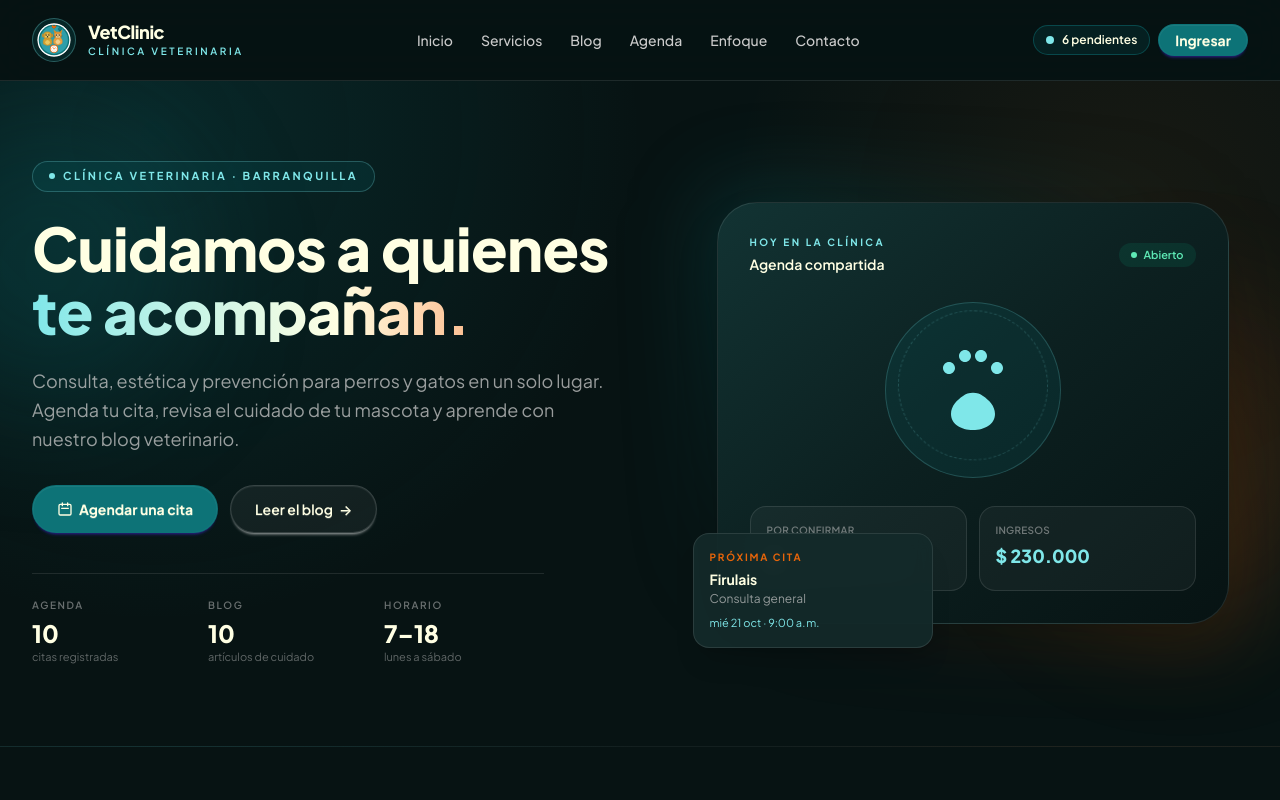
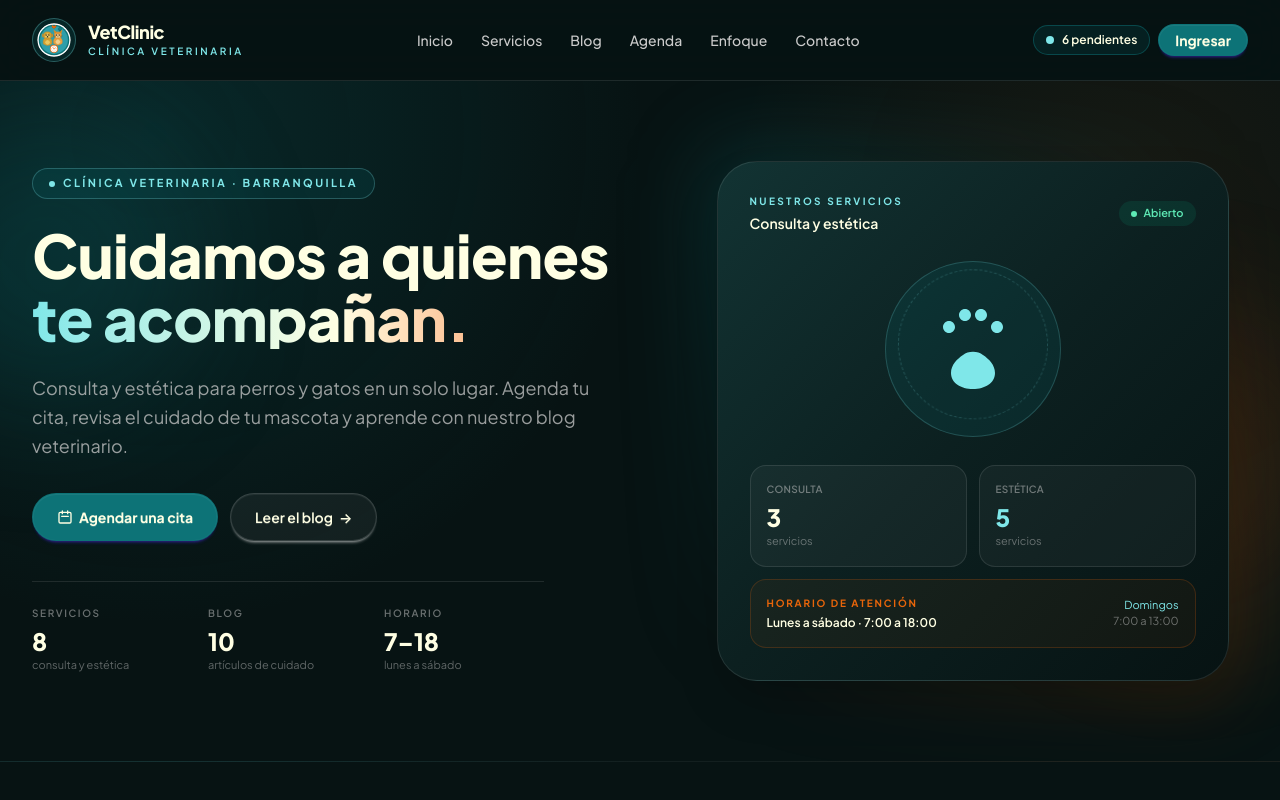
Before and after one commit to IngVictor2/veterinaria_fronted, an Angular app: page / in a window 1280 px wide. Shown: the top 800 px of the page. Built offline with nearby package versions, Linux system fonts and the light colour scheme.

Commit message:
refactor(inicio): simplifica el hero sin agenda en vivo

```diff
--- a/src/app/componentes/inicio/hero-section/hero-section.component.ts
+++ b/src/app/componentes/inicio/hero-section/hero-section.component.ts
@@ -1,12 +1,11 @@
-import { CurrencyPipe, DatePipe } from '@angular/common';
 import { Component, computed, inject } from '@angular/core';
 import { RouterLink } from '@angular/router';
+import { PORTAFOLIO_SERVICIOS } from '../../../datos/servicios-portafolio';
 import { BlogService } from '../../../servicios/blog.service';
-import { CitasDemoService } from '../../../servicios/citas-demo.service';
 
 @Component({
   selector: 'app-hero-section',
-  imports: [RouterLink, CurrencyPipe, DatePipe],
+  imports: [RouterLink],
   template: `
     <section
       id="inicio"
@@ -32,8 +31,8 @@ import { CitasDemoService } from '../../../servicios/citas-demo.service';
           </h1>
 
           <p class="mt-6 max-w-xl text-base leading-relaxed text-[#CBCBCB]/75 sm:text-lg">
-            Consulta, estética y prevención para perros y gatos en un solo lugar. Agenda tu cita,
-            revisa el cuidado de tu mascota y aprende con nuestro blog veterinario.
+            Consulta y estética para perros y gatos en un solo lugar. Agenda tu cita, revisa el
+            cuidado de tu mascota y aprende con nuestro blog veterinario.
           </p>
 
           <div class="mt-8 flex flex-col gap-3 sm:flex-row">
@@ -54,9 +53,9 @@ import { CitasDemoService } from '../../../servicios/citas-demo.service';
 
           <dl class="mt-10 grid max-w-lg grid-cols-3 gap-4 border-t border-white/10 pt-6">
             <div>
-              <dt class="text-[10px] font-semibold uppercase tracking-[0.16em] text-[#CBCBCB]/50">Agenda</dt>
-              <dd class="mt-1 text-2xl font-extrabold text-[#FFFFE3]">{{ citas.totalCitas() }}</dd>
-              <p class="text-[11px] text-[#CBCBCB]/45">citas registradas</p>
+              <dt class="text-[10px] font-semibold uppercase tracking-[0.16em] text-[#CBCBCB]/50">Servicios</dt>
+              <dd class="mt-1 text-2xl font-extrabold text-[#FFFFE3]">{{ totalServicios() }}</dd>
+              <p class="text-[11px] text-[#CBCBCB]/45">consulta y estética</p>
             </div>
             <div>
               <dt class="text-[10px] font-semibold uppercase tracking-[0.16em] text-[#CBCBCB]/50">Blog</dt>
@@ -79,8 +78,8 @@ import { CitasDemoService } from '../../../servicios/citas-demo.service';
           >
             <div class="flex items-center justify-between gap-3">
               <div>
-                <p class="text-[10px] font-bold uppercase tracking-[0.24em] text-[#7FE7E9]">Hoy en la clínica</p>
-                <p class="mt-1 text-sm font-semibold text-[#FFFFE3]">Agenda compartida</p>
+                <p class="text-[10px] font-bold uppercase tracking-[0.24em] text-[#7FE7E9]">Nuestros servicios</p>
+                <p class="mt-1 text-sm font-semibold text-[#FFFFE3]">Consulta y estética</p>
               </div>
               <span class="inline-flex items-center gap-1.5 rounded-full bg-emerald-400/10 px-3 py-1 text-[11px] font-semibold text-emerald-300">
                 <span class="h-1.5 w-1.5 rounded-full bg-emerald-300"></span>
@@ -97,30 +96,28 @@ import { CitasDemoService } from '../../../servicios/citas-demo.service';
 
             <div class="mt-7 grid grid-cols-2 gap-3">
               <div class="rounded-2xl border border-white/10 bg-white/[0.04] p-4">
-                <p class="text-[10px] font-semibold uppercase tracking-wide text-[#CBCBCB]/50">Por confirmar</p>
-                <p class="mt-1 text-2xl font-extrabold text-[#FFFFE3]">{{ citas.totalPendientes() }}</p>
+                <p class="text-[10px] font-semibold uppercase tracking-wide text-[#CBCBCB]/50">Consulta</p>
+                <p class="mt-1 text-2xl font-extrabold text-[#FFFFE3]">{{ totalConsultas() }}</p>
+                <p class="text-[11px] text-[#CBCBCB]/45">servicios</p>
               </div>
               <div class="rounded-2xl border border-white/10 bg-white/[0.04] p-4">
-                <p class="text-[10px] font-semibold uppercase tracking-wide text-[#CBCBCB]/50">Ingresos</p>
-                <p class="mt-1 text-lg font-extrabold text-[#7FE7E9]">
-                  {{ citas.ingresosConfirmados() | currency: 'COP' : 'symbol' : '1.0-0' : 'es-CO' }}
-                </p>
+                <p class="text-[10px] font-semibold uppercase tracking-wide text-[#CBCBCB]/50">Estética</p>
+                <p class="mt-1 text-2xl font-extrabold text-[#7FE7E9]">{{ totalEstetica() }}</p>
+                <p class="text-[11px] text-[#CBCBCB]/45">servicios</p>
               </div>
             </div>
-          </div>
 
-          @if (proximaCita(); as cita) {
-            <div
-              class="absolute -bottom-6 -left-2 w-60 rounded-2xl border border-white/10 bg-[#132a2a]/95 p-4 shadow-xl backdrop-blur sm:-left-6"
-            >
-              <p class="text-[10px] font-bold uppercase tracking-[0.18em] text-[#E8650A]">Próxima cita</p>
-              <p class="mt-1 truncate text-sm font-bold text-[#FFFFE3]">{{ cita.mascota }}</p>
-              <p class="mt-0.5 text-xs text-[#CBCBCB]/70">{{ cita.servicio }}</p>
-              <p class="mt-2 text-[11px] text-[#7FE7E9]">
-                {{ cita.fechaHora | date: 'EEE d MMM · h:mm a' : undefined : 'es-CO' }}
+            <div class="mt-3 flex items-center justify-between gap-4 rounded-2xl border border-[#E8650A]/20 bg-[#E8650A]/5 p-4">
+              <div>
+                <p class="text-[10px] font-bold uppercase tracking-[0.18em] text-[#E8650A]">Horario de atención</p>
+                <p class="mt-1 text-xs font-semibold text-[#FFFFE3]">Lunes a sábado · 7:00 a 18:00</p>
+              </div>
+              <p class="shrink-0 text-right text-[11px] text-[#7FE7E9]">
+                Domingos
+                <span class="block text-[#CBCBCB]/50">7:00 a 13:00</span>
               </p>
             </div>
-          }
+          </div>
         </div>
       </div>
     </section>
@@ -135,16 +132,13 @@ import { CitasDemoService } from '../../../servicios/citas-demo.service';
   `,
 })
 export class HeroSectionComponent {
-  readonly citas = inject(CitasDemoService);
   readonly blog = inject(BlogService);
 
-  readonly proximaCita = computed(() => {
-    const pendientes = this.citas
-      .citas()
-      .filter((cita) => cita.estado === 'PENDIENTE' || cita.estado === 'CONFIRMADA')
-      .slice()
-      .sort((a, b) => a.fechaHora.localeCompare(b.fechaHora));
-
-    return pendientes[0] ?? null;
-  });
+  readonly totalServicios = computed(() => PORTAFOLIO_SERVICIOS.length);
+  readonly totalConsultas = computed(
+    () => PORTAFOLIO_SERVICIOS.filter((servicio) => servicio.tipo === 'CONSULTA').length,
+  );
+  readonly totalEstetica = computed(
+    () => PORTAFOLIO_SERVICIOS.filter((servicio) => servicio.tipo === 'ESTETICA').length,
+  );
 }
```
